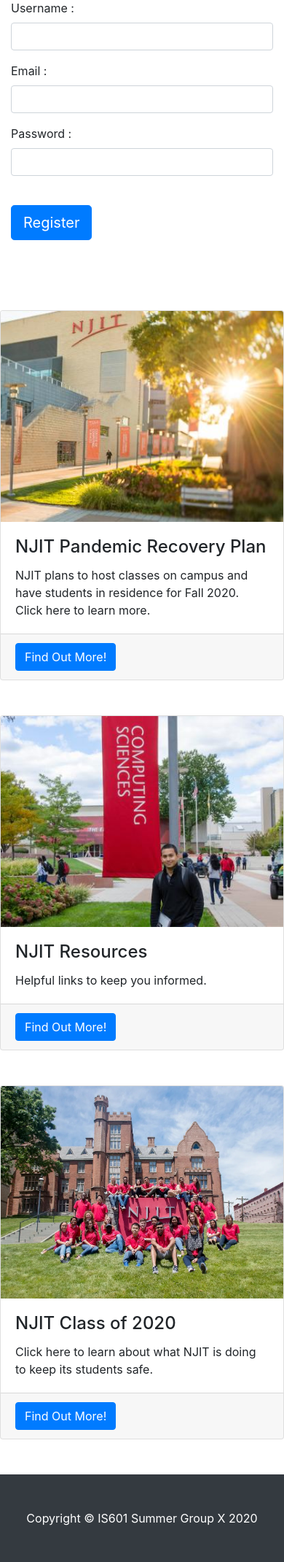
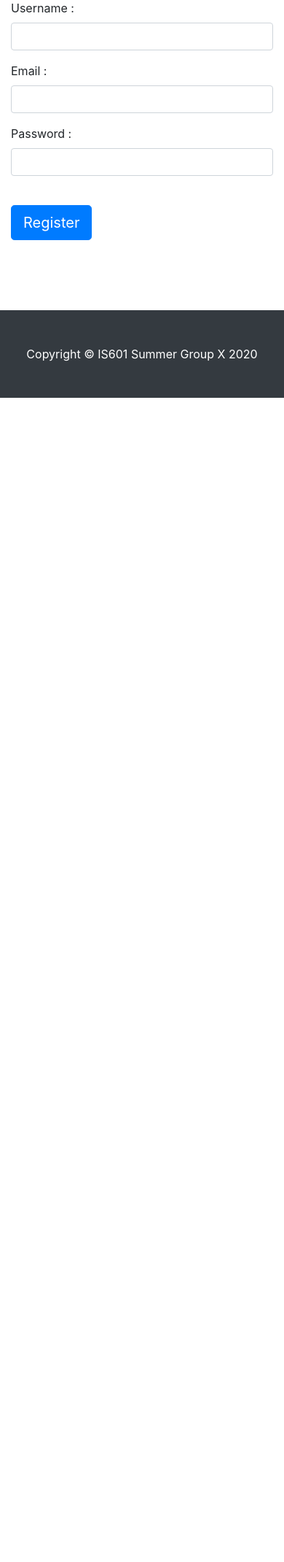
Before and after one commit to Team7IS601/covidtest, a Flask app: page /register in a window 390 px wide. Shown: the part 794-2934 px from the top of the page at 73% size. After the commit the page ends 1339 px from the top, so only its background shows below. Run offline with Flask 2, Linux system fonts and the light colour scheme; some libraries are stand-ins or nearby versions.

Commit message:
Fix: Removed images from bottom of register.html, redundant

```diff
--- a/app/templates/register.html
+++ b/app/templates/register.html
@@ -96,47 +96,7 @@
 
       </div>
     </div>
-     <!-- /.row -->
 
-    <div class="row">
-      <div class="col-md-4 mb-5">
-        <div class="card h-100">
-          <img class="card-img-top" src="{{ url_for('static', filename='img/njit1.jpg') }}" alt="">
-          <div class="card-body">
-            <h4 class="card-title">NJIT Pandemic Recovery Plan</h4>
-            <p class="card-text">NJIT plans to host classes on campus and have students in residence for Fall 2020. Click here to learn more.</p>
-          </div>
-          <div class="card-footer">
-            <a href="#" class="btn btn-primary">Find Out More!</a>
-          </div>
-        </div>
-      </div>
-      <div class="col-md-4 mb-5">
-        <div class="card h-100">
-          <img class="card-img-top" src="{{ url_for('static', filename='img/njit2.jpg') }}" alt="">
-          <div class="card-body">
-            <h4 class="card-title">NJIT Resources</h4>
-            <p class="card-text">Helpful links to keep you informed.</p>
-          </div>
-          <div class="card-footer">
-            <a href="#" class="btn btn-primary">Find Out More!</a>
-          </div>
-        </div>
-      </div>
-      <div class="col-md-4 mb-5">
-        <div class="card h-100">
-          <img class="card-img-top" src="{{ url_for('static', filename='img/njit3.jpg') }}" alt="">
-          <div class="card-body">
-            <h4 class="card-title">NJIT Class of 2020</h4>
-            <p class="card-text">Click here to learn about what NJIT is doing to keep its students safe.</p>
-          </div>
-          <div class="card-footer">
-            <a href="#" class="btn btn-primary">Find Out More!</a>
-          </div>
-        </div>
-      </div>
-    </div>
-    <!-- /.row -->
 
   </div>
   <!-- /.container -->
```
